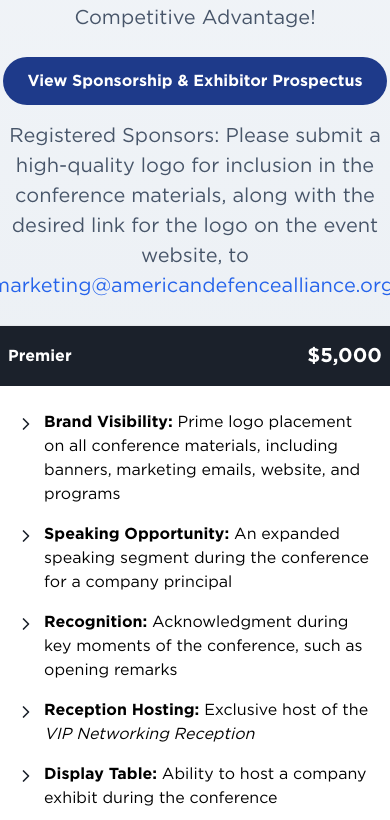
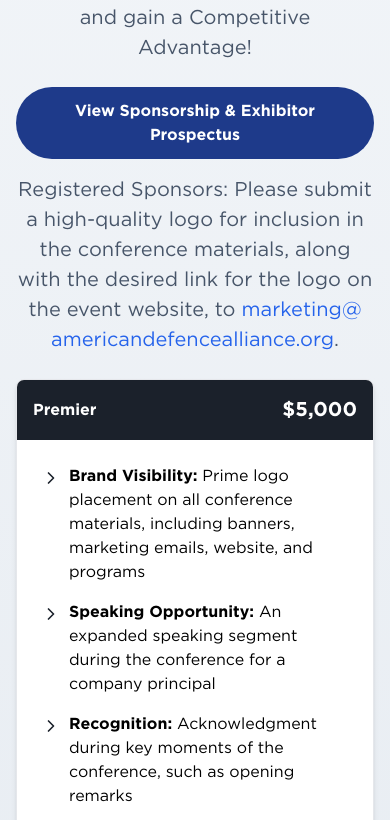
Before and after one commit to masonym/ada-website, a Next.js app: page /events/2025-defense-industry-forecast/sponsors-exhibitors/sponsorship-opportunities in a window 390 px wide. Shown: the part 916-1736 px from the top of the page. Built offline with nearby package versions, Linux system fonts and the light colour scheme.

Commit message:
Padding fixes

```diff
--- a/src/app/components/FooterEventText.tsx
+++ b/src/app/components/FooterEventText.tsx
@@ -14,7 +14,7 @@
     <div className="max-w-4xl mx-auto mt-8 px-4">
       {/* Render sponsor section if it exists */}
       {event.customFooterText && (
-        <div className="max-w-2xl text-center text-slate-700">
+        <div className="max-w-2xl text-center text-slate-700 px-2">
           {event.customFooterText}
         </div>
       )}
--- a/src/app/components/SponsorOptions.tsx
+++ b/src/app/components/SponsorOptions.tsx
@@ -41,25 +41,26 @@
             Explore our discounted Sponsorship Opportunities available when you Register for Multiple
             Events. Inquire about Sponsorship Opportunities available without an Exhibit Space at a
             reduced rate. For more information and to secure your sponsorship, contact:{' '}
-            <a href="mailto:marketing@americandefensealliance.org" className='underline'>
+            <a href="mailto:marketing@americandefensealliance.org" className='underline break-words'>
                 marketing@americandefensealliance.org
             </a>
         </>
     );
 
     return (
-        <div className="max-container mx-auto pb-8 pt-0 px-4 flex flex-col items-center ">
+        <div className="w-full overflow-hidden">
+            <div className="max-w-7xl mx-auto px-4 sm:px-6 lg:px-8">
                 <div className="flex flex-col items-center">
                     <h1 className="text-[48px] text-center font-gotham font-bold mb-2  text-slate-700">
                         Sponsorship Opportunities
                     </h1>
-                <p className="text-[20px] font-gotham text-slate-600 w-full mx-auto mb-6 text-center">
+                    <p className="text-[20px] font-gotham text-slate-600 w-full mx-auto mb-6 text-center px-4">
                         Increase your Brand Visibility and gain a Competitive Advantage!
                         {/* <br></br> Engaging in Sponsorship Opportunities is a Strategic way to effectively Promote your Products or Services. */}
                     </p>
-                <SponsorProspectus event={event}/>
+                    <SponsorProspectus event={event} />
                     <p className="text-[20px] font-gotham text-slate-600 w-full mx-auto mb-6 text-center">
-                    Registered Sponsors: Please submit a high-quality logo for inclusion in the conference materials, along with the desired link for the logo on the event website, to <Link className="text-blue-600 hover:underline text-nowrap" href="mailto:marketing@americandefensealliance.org">marketing@americandefencealliance.org</Link>.
+                        Registered Sponsors: Please submit a high-quality logo for inclusion in the conference materials, along with the desired link for the logo on the event website, to <Link className="text-blue-600 hover:underline break-words" href="mailto:marketing@americandefensealliance.org">marketing@<wbr/>americandefencealliance.org</Link>.
                     </p>
                     <div className="grid md:grid-cols-3 grid-cols-1 gap-8 justify-items-stretch items-stretch">
                         {currentEvent.sponsorships.map((item, index) => {
@@ -89,7 +90,7 @@
                         {event.sponsorshipInfo?.customContactText}
                     </p>
 
-                <SponsorLogos event={event}  showTiers={["Event Organizers", "Gold Sponsors"]} titleOverride='This Event is Organized and Presented by'/>
+                    <SponsorLogos event={event} showTiers={["Event Organizers", "Gold Sponsors"]} titleOverride='This Event is Organized and Presented by' />
 
                     <div className="mt-8 text-center flex flex-col items-center">
                         <p className="text-2xl text-navy-500 mb-6 text-center mx-8">Act Now and Secure your Seat at this Groundbreaking Event!</p>
@@ -102,6 +103,7 @@
                     </div>
                 </div>
             </div>
+        </div>
     )
 }
 
```
Lines whose indentation alone changed are shown as unchanged.
